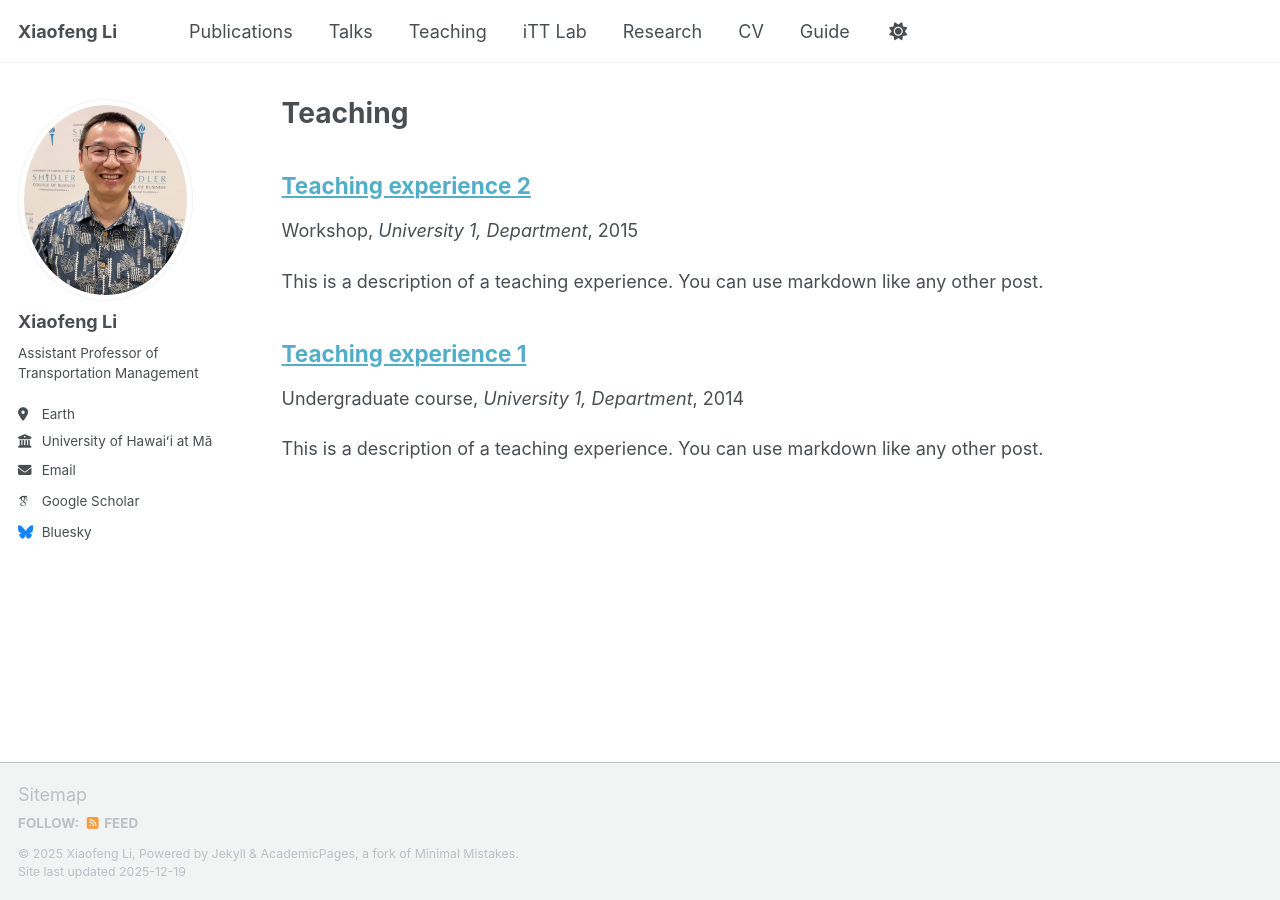
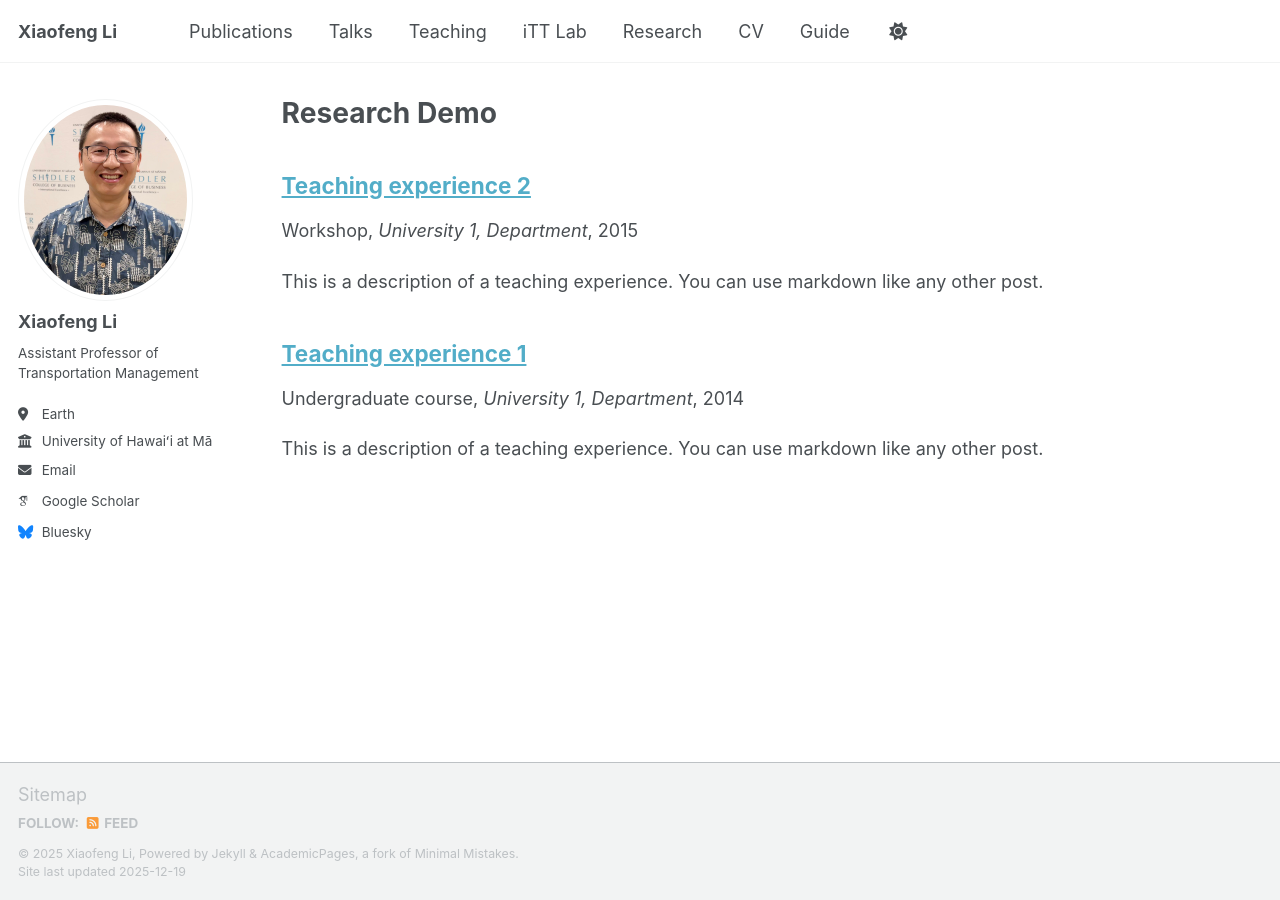
Before and after one commit to Leefun2014/xiaofengli.github.io, a Jekyll site: the page built from _pages/Research.html, in a window 1280 px wide. Built offline with Jekyll 4.4.1, drawn with Linux system fonts in a browser that asks for light colours; some web fonts are replaced; a script bundle is joined from its source files by our own code; library files that are not in the unit come from our copies.

Commit message:
Update and rename teaching.html to Research.html

```diff
--- a/_pages/teaching.html
+++ b/_pages/Research.html
@@ -1,7 +1,7 @@
 ---
 layout: archive
-title: "Teaching"
-permalink: /teaching/
+title: "Research Demo"
+permalink: /research/
 author_profile: true
 ---
 
```
